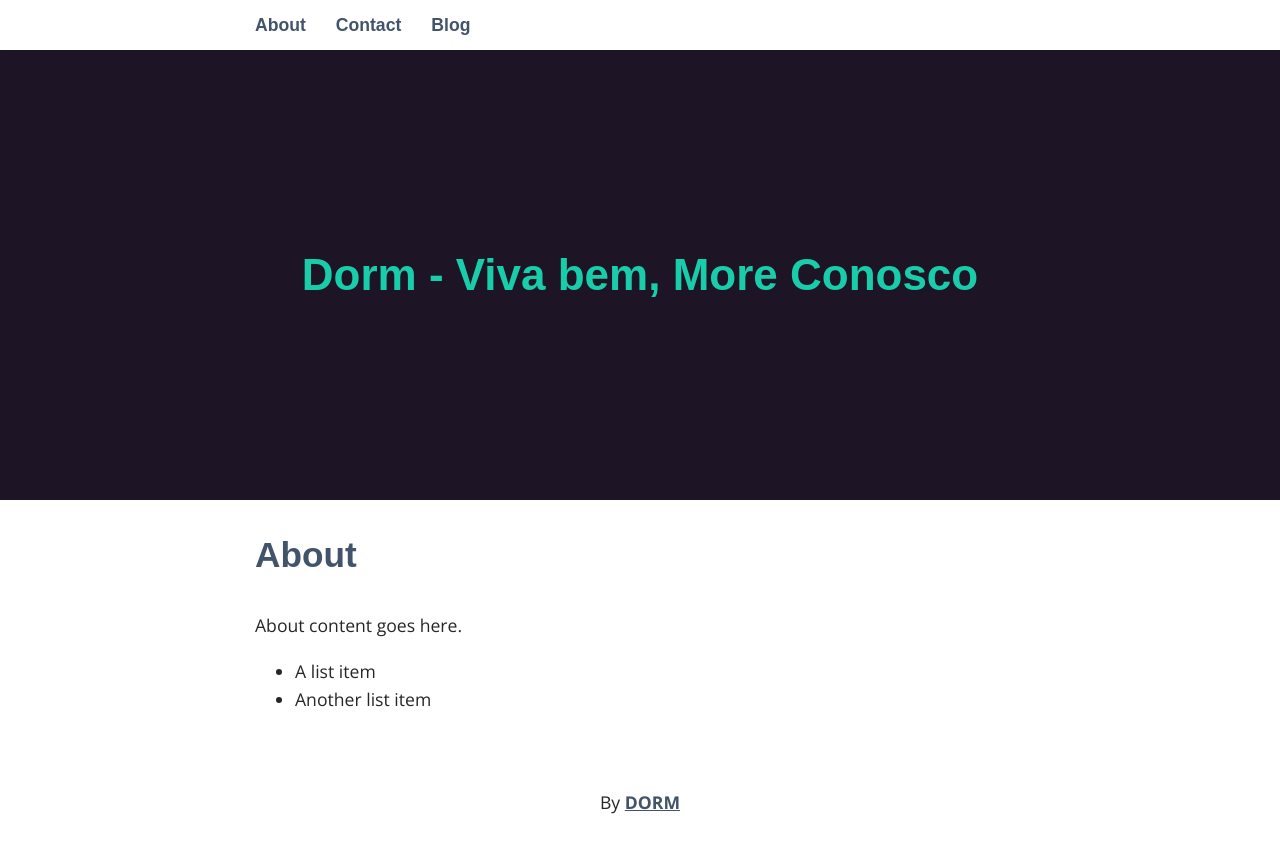
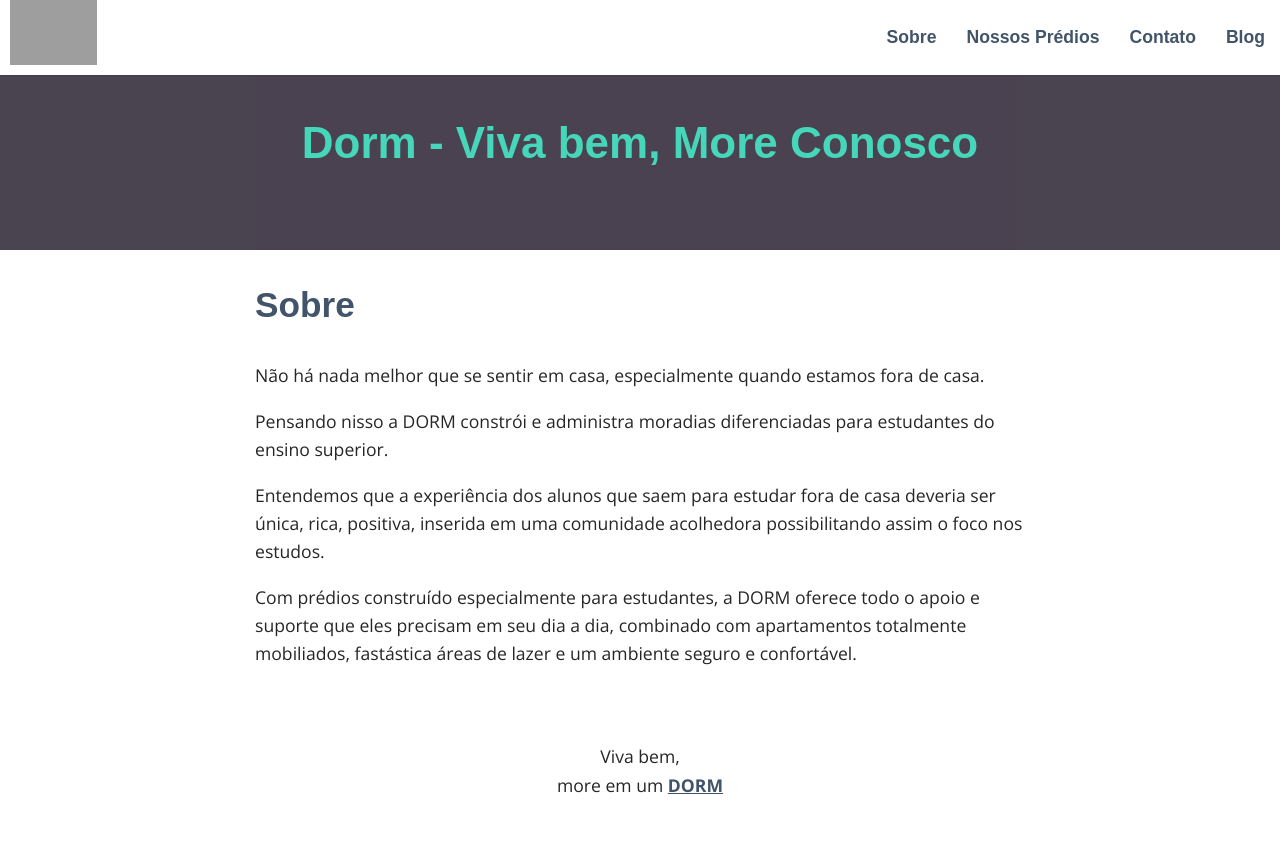
Before and after one commit to DormJK/dorm, a Jekyll site: the page built from _pages/03_about.md, in a window 1280 px wide. Shown: the top 853 px of the page. Built offline with Jekyll 4.4.1, drawn with Linux system fonts in a browser that asks for light colours; some web fonts are replaced; grey boxes are pictures that could not be loaded.

```diff
--- a/Gemfile
+++ b/Gemfile
@@ -15,7 +15,7 @@ gem "minima", "~> 2.0"
 
 # If you want to use GitHub Pages, remove the "gem "jekyll"" above and
 # uncomment the line below. To upgrade, run `bundle update github-pages`.
-# gem "github-pages", group: :jekyll_plugins
+#gem "github-pages", group: :jekyll_plugins
 
 # If you have any plugins, put them here!
 group :jekyll_plugins do
--- a/_includes/footer.html
+++ b/_includes/footer.html
@@ -1,3 +1,4 @@
 <footer>
-	<p>By <a href="http://dorm.com.br">DORM</p>
+	<p>Viva bem, <br>
+	more em um <a href="http://dorm.com.br">DORM</p>
 </footer>
--- a/_includes/header.html
+++ b/_includes/header.html
@@ -1,18 +1,20 @@
+
+
 <aside>
 		<div class="container">
 			<nav>
+					<img class="logo" src="https://yata.ostr.locaweb.com.br/8d2ee60cbd995d1950702461dca6c78f9b05a93422bcaf88a5e72718ad3a91b4" height="62">
 					<ul>
+						<li><a href="{{ "/blog" | prepend: site.baseurl }}">Blog</a></li>
 						{% for page in site.pages %} {% if page.title %}
 						<li><a href="{{ page.url | prepend: site.baseurl }}">{{ page.title }}</a></li>
 						{% endif %} {% endfor %}
-				<li><a href="{{ "/blog" | prepend: site.baseurl }}">Blog</a></li>
-			</ul>
-			</li>
 					</ul>
 			</nav>
 		</div>
 	</aside>
 
+
 <header>
 	<h1><a href="{{ site.baseurl }}">{{ site.title }}</a></h1>
 </header>
--- a/_pages/01_about.md
+++ /dev/null
@@ -1,10 +0,0 @@
----
-layout: page
-title: About
-permalink: /about/
----
-
-About content goes here.
-
-* A list item
-* Another list item
--- /dev/null
+++ b/_pages/03_about.md
@@ -0,0 +1,13 @@
+---
+layout: page
+title: Sobre
+permalink: /about/
+---
+
+Não há nada melhor que se sentir em casa, especialmente quando estamos fora de casa.
+
+Pensando nisso a DORM constrói e administra moradias diferenciadas para estudantes do ensino superior.
+
+Entendemos que a experiência dos alunos que saem para estudar fora de casa deveria ser única, rica, positiva, inserida em uma  comunidade acolhedora possibilitando assim o foco nos estudos.
+
+Com prédios construído especialmente para estudantes, a DORM oferece todo o apoio e suporte que eles precisam em seu dia a dia, combinado com apartamentos totalmente mobiliados, fastástica áreas de lazer e um ambiente seguro e confortável.
--- a/_sass/layout.scss
+++ b/_sass/layout.scss
@@ -38,13 +38,17 @@ a:hover {
 }
 header {
 	background: $header;
+  opacity: 0.8;
 	padding: 0px 15px;
 	text-align: center;
-	margin: 50px 0 0;
-	height: 50vh;
-	display: flex;
+	margin-top: 70px;
+	height: 20vh;
 	justify-content: center;
-	align-items: center;
+	h1 {
+		padding-top: 40px;
+	}
+
+
 }
 main {
 	padding: 0 15px;
@@ -55,9 +59,10 @@ time {
 	color: #898989;
 }
 .container {
-	max-width: $content-width;
+	max-width: inherit;
 	margin: 0 auto;
 }
+
 
 /* Aside */
 
@@ -71,27 +76,38 @@ aside {
 	border-bottom: 1px solid lighten($light, 30%);
 	box-shadow: 0px 1px 1px RGBA(4, 25, 54, .1);
 	nav {
-		float: left;
-		max-width: 800px;
+
 		margin: 0 auto;
+		.logo {
+		    display: inline-block;
+		    vertical-align: middle;
+		    height: 65px;
+		    margin-right: 10px;
+				margin-left: 10px;
+			}
+
 		ul {
+			display: inline-block;
+			float: right;
 			margin: 0;
 			padding: 0;
 			list-style: none;
 			li {
-				float: left;
+				display: inline-block;
+				float: right;
 				position: relative;
 				a {
 					text-decoration: none;
 					display: block;
 					padding: 15px;
 					font-family: 'Muli', sans-serif;
-					line-height: 20px;
+					line-height: 45px;
 					margin-bottom: -1px;
 					box-shadow: 0;
 					&:hover,
 					&:active {
 						background: $header;
+						opacity: 0.8;
 						text-decoration: none;
 						color: $main;
 					}
--- a/index.html
+++ b/index.html
@@ -2,6 +2,6 @@
 layout: default
 ---
 
-  <h2>Main Page</h2>
+  <h2>Pagina Principal</h2>
 
   O conteúdo principal deve vir aqui.
```
Also changed, not shown: _includes/head.html (+7 -1 lines), _pages/01_contact.md (added, +7 -0 lines), _pages/02_contact.md (deleted, +0 -9 lines), _pages/02_predios.md (added, +7 -0 lines). Lines whose indentation alone changed are shown as unchanged.
